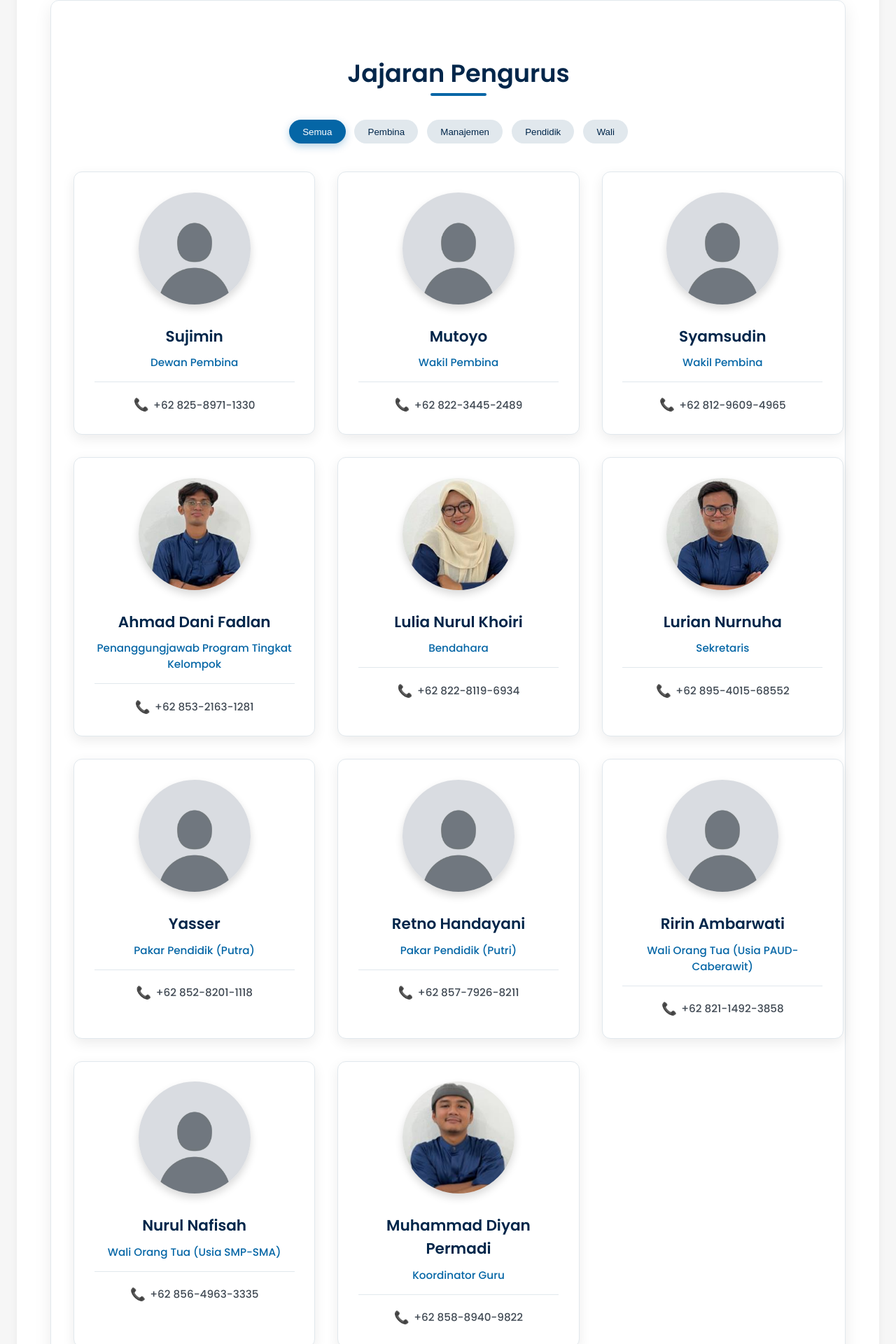
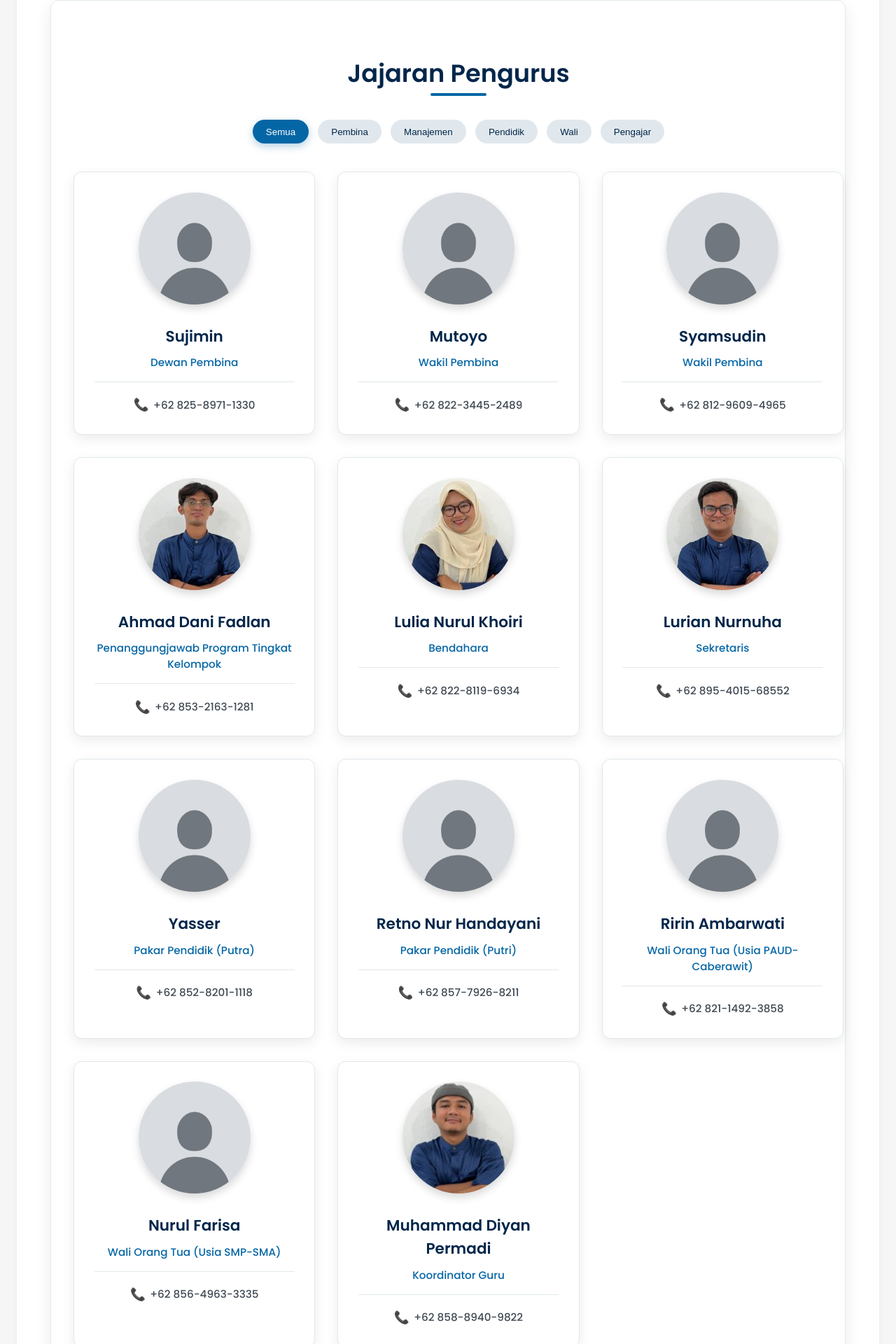
Before and after one commit to thekeongspeed/MadrasahCipondohFrontend, a Vue app: page /kepengurusan in a window 1280 px wide. Shown: the part 1566-3486 px from the top of the page at 70% size. Built offline with nearby package versions, Linux system fonts and the light colour scheme.

Commit message:
fix bug raport

```diff
--- a/src/components/InstrumenPembelajaran.vue
+++ b/src/components/InstrumenPembelajaran.vue
@@ -368,6 +368,14 @@
         </div>
       </div>
 
+ </div>
+  </div>
+
+      <div v-else class="empty-list-message">
+        <p v-if="showAdminPrompt">Silakan pilih siswa, tahun ajaran, dan semester, lalu klik "Tampilkan Raport"</p>
+        <p v-else-if="showNoDataMessage">Belum ada data raport untuk semester ini.</p>
+      </div>
+
       <div class="catatan-guru-section" v-if="isAdmin">
         <h4>Catatan Guru</h4>
         <textarea v-model="catatanGuru" placeholder="Tuliskan catatan atau feedback umum untuk siswa..."></textarea>
@@ -421,15 +429,8 @@
         </div>
       </form>
 
-    </div>
-  </div>
-      <div v-else class="empty-list-message">
-        <p v-if="showAdminPrompt">Silakan pilih siswa, tahun ajaran, dan semester, lalu klik "Tampilkan Raport"</p>
-        <p v-else-if="showNoDataMessage">Belum ada data raport untuk semester ini.</p>
-      </div>
-
-
-    </div>
+
+     </div>
   </template>
 
 
--- a/src/components/Kepengurusan.vue
+++ b/src/components/Kepengurusan.vue
@@ -127,14 +127,14 @@ const jajaranPengurus = ref([
     jabatan: 'Penanggungjawab Program Tingkat Kelompok',
     fotoUrl: '/foto-profil-dani.png',
     kontak: '+62 853-2163-1281',
-    kategori: 'manajemen'
+    kategori: ['manajemen', 'pengajar']
   },
   {
     nama: 'Lulia Nurul Khoiri',
     jabatan: 'Bendahara',
     fotoUrl: '/foto-profil-lulia.png',
     kontak: '+62 822-8119-6934',
-    kategori: 'manajemen'
+    kategori: ['manajemen','pengajar']
   },
   {
     nama: 'Lurian Nurnuha',
@@ -151,7 +151,7 @@ const jajaranPengurus = ref([
     kategori: 'pendidik'
   },
   {
-    nama: 'Retno Handayani',
+    nama: 'Retno Nur Handayani',
     jabatan: 'Pakar Pendidik (Putri)',
     fotoUrl: '/default-profile.png',
     kontak: '+62 857-7926-8211',
@@ -165,7 +165,7 @@ const jajaranPengurus = ref([
     kategori: 'wali'
   },
   {
-    nama: 'Nurul Nafisah',
+    nama: 'Nurul Farisa',
     jabatan: 'Wali Orang Tua (Usia SMP-SMA)',
     fotoUrl: '/default-profile.png',
     kontak: '+62 856-4963-3335',
@@ -176,7 +176,7 @@ const jajaranPengurus = ref([
     jabatan: 'Koordinator Guru',
     fotoUrl: '/foto-profil-diyan.png',
     kontak: '+62 858-8940-9822',
-    kategori: 'pendidik'
+    kategori: ['pendidik', 'pengajar']
   },
 ]);
 
@@ -185,7 +185,8 @@ const filters = [
   { label: 'Pembina', value: 'pembina' },
   { label: 'Manajemen', value: 'manajemen' },
   { label: 'Pendidik', value: 'pendidik' },
-  { label: 'Wali', value: 'wali' }
+  { label: 'Wali', value: 'wali' },
+  { label: 'Pengajar', value: 'pengajar' }
 ];
 
 const activeFilter = ref('semua');
@@ -207,7 +208,11 @@ const floatingElementStyle = (i) => {
 
 const filteredPengurus = computed(() => {
   if (activeFilter.value === 'semua') return jajaranPengurus.value;
-  return jajaranPengurus.value.filter(p => p.kategori === activeFilter.value);
+  return jajaranPengurus.value.filter(p =>
+    Array.isArray(p.kategori)
+      ? p.kategori.includes(activeFilter.value)
+      : p.kategori === activeFilter.value
+  );
 });
 
 const hoverMember = (nama) => {
```
